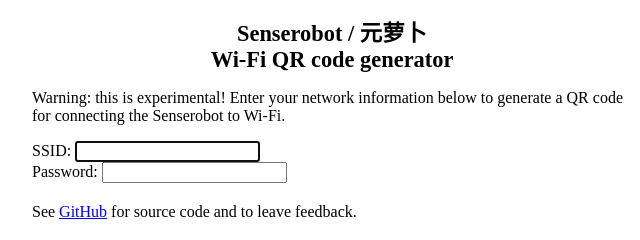
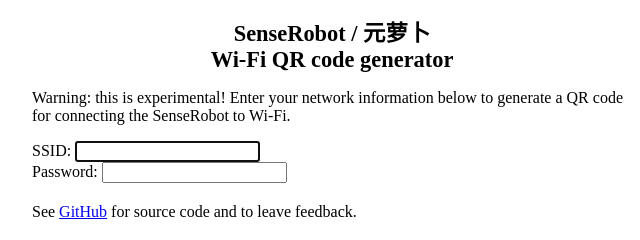
Before and after one commit to pdg137/senserobot-qr-code-generator, a plain HTML site: page index.html in a window 1280 px wide. Shown: the full height of the page, 308-948 px from the left. Drawn offline with nearby package versions, Linux system fonts and the light colour scheme; a script that the page names is missing.

Commit message:
fix capitalization

```diff
--- a/index.html
+++ b/index.html
@@ -10,12 +10,12 @@
 </head>
 <body>
 
-<h1>Senserobot / 元萝卜<br>Wi-Fi QR code generator</h1>
+<h1>SenseRobot / 元萝卜<br>Wi-Fi QR code generator</h1>
 
 <p>
   Warning: this is experimental!
   Enter your network information below to generate a QR code for
-  connecting the Senserobot to Wi-Fi.
+  connecting the SenseRobot to Wi-Fi.
 </p>
 
 <form>
```
